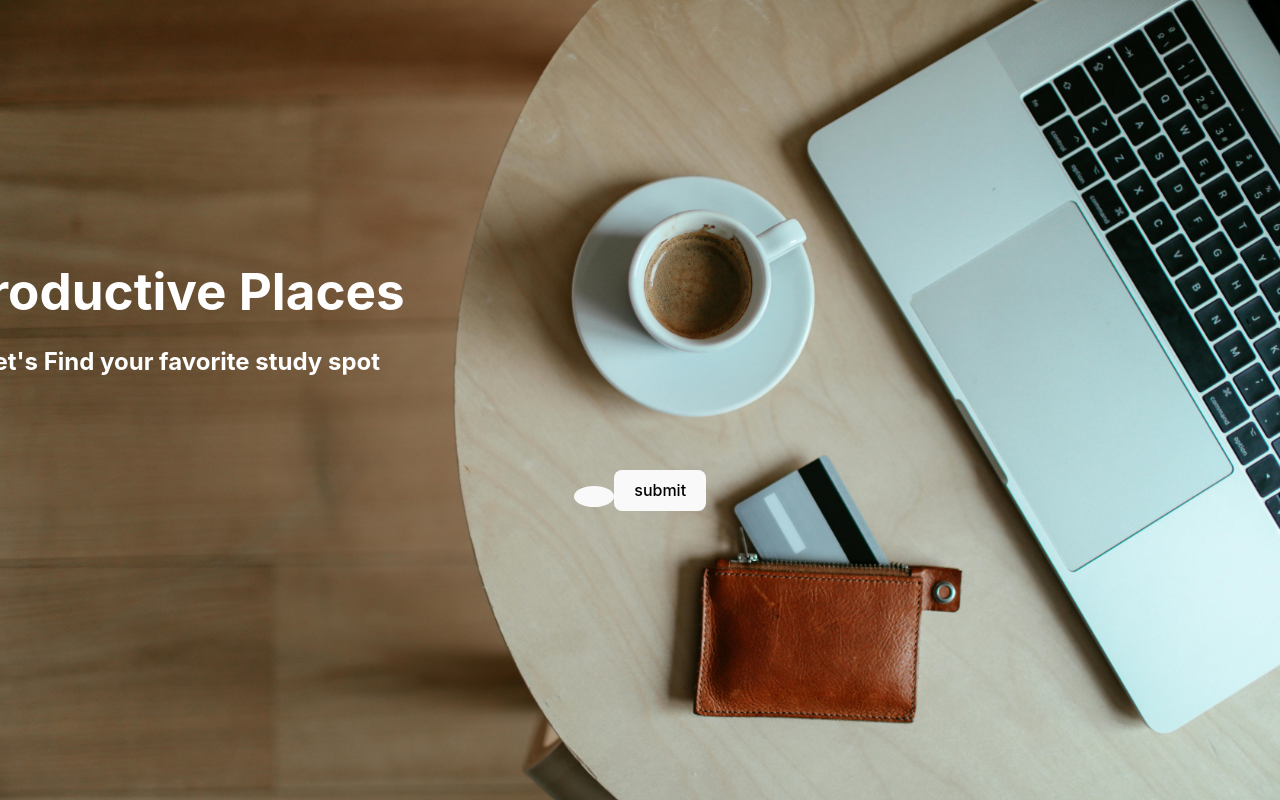
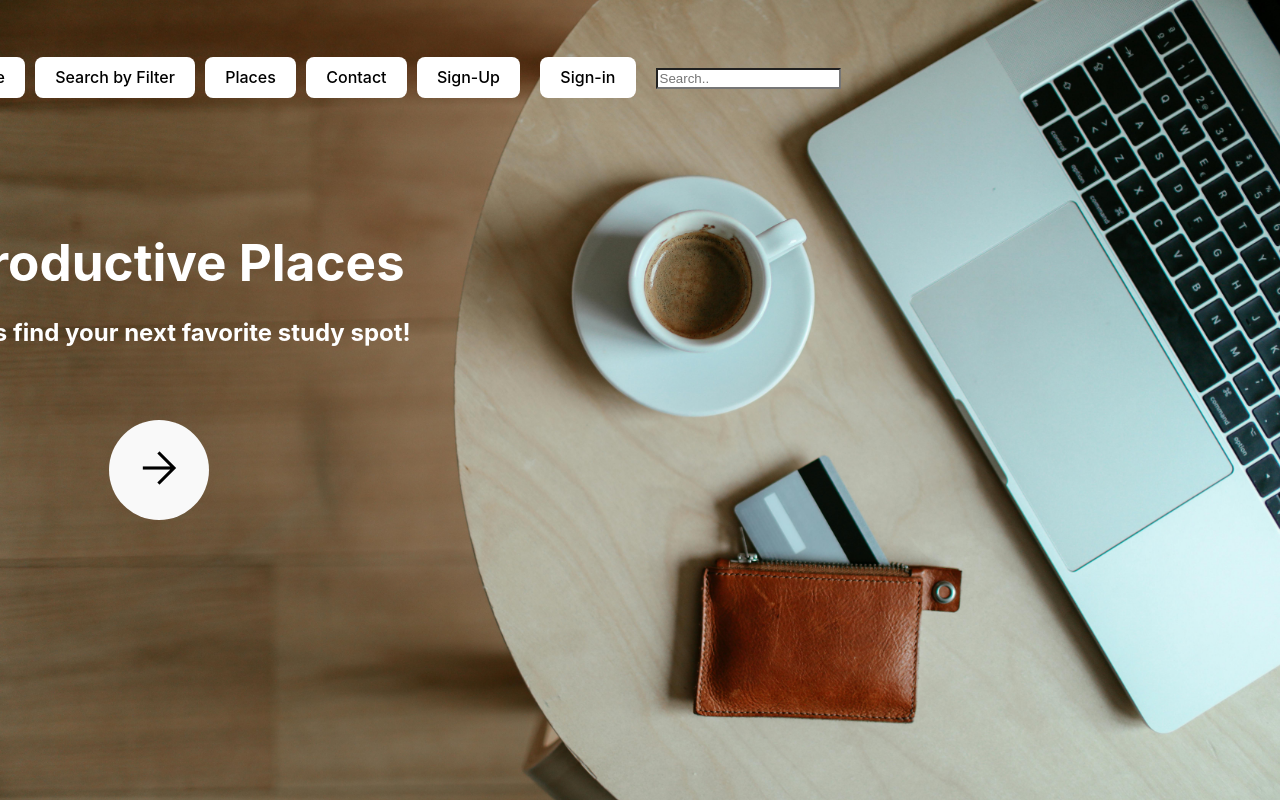
Before and after one commit to Christian-Mirt/S25-Gold, a React (Vite) app in the folder productive-places/: page / in a window 1280 px wide. Built offline with nearby package versions, Linux system fonts and the light colour scheme.

Commit message:
Styled home page

```diff
--- a/productive-places/index.html
+++ b/productive-places/index.html
@@ -3,6 +3,7 @@
   <head>
     <meta charset="UTF-8" />
     <meta name="viewport" content="width=device-width, initial-scale=1.0" />
+    <link rel="stylesheet" href="https://fonts.googleapis.com/css2?family=Material+Symbols+Outlined:opsz,wght,FILL,GRAD@20..48,100..700,0..1,-50..200&icon_names=arrow_forward" />
     <title>Productive Places</title>
   </head>
   <body>
--- a/productive-places/src/HomePage.css
+++ b/productive-places/src/HomePage.css
@@ -9,6 +9,56 @@
   }
 
   .nextBttn{
-    color: white;
+    color:white;
     border-radius: 50%;
+    width: 100px;
+    height: 100px;
+    transform: translate(-70px, -20px);
   }
+
+.material-symbols-outlined {
+  color: black;
+  font-size: 50px;
+}
+
+.homeBttn{
+  background-color: white;
+  color: black;
+  transform: translate(-340px, -430px);
+}
+
+.searchingBttn{
+  background-color: white;
+  color: black;
+  transform: translate(-330px, -430px);
+}
+
+.placesBttn{
+  background-color: white;
+  color: black;
+  transform: translate(-320px, -430px);
+}
+
+.contactBttn{
+  background-color: white;
+  color: black;
+  transform: translate(-310px, -430px);
+}
+
+.signUpBttn{
+  background-color: white;
+  color: black;
+  transform: translate(-300px, -430px);
+}
+
+.signInBttn{
+  background-color: white;
+  color: black;
+  transform: translate(-280px, -430px);
+}
+
+.searchBttntwo{
+  background-color: white;
+  color: black;
+  transform: translate(-260px, -430px);
+}
--- a/productive-places/src/HomePage.jsx
+++ b/productive-places/src/HomePage.jsx
@@ -1,7 +1,6 @@
 import React from 'react';
 import './HomePage.css'
 import { useNavigate } from 'react-router-dom';
-
 
 function HomePage() {
   const navigate = useNavigate();
@@ -9,9 +8,17 @@ function HomePage() {
   return(
     <div>
       <h1 className = "title">Productive Places</h1>
-      <h2 className = "caption">Let's Find your favorite study spot</h2>
-      <button className="nextBttn"></button>
-      <button onClick = {() => {navigate("/signup")}}>submit</button>
+      <h2 className = "caption">Let's find your next favorite study spot!</h2>
+      <button className="nextBttn">
+        <span class="material-symbols-outlined">arrow_forward</span>
+      </button>
+      <button onClick = {() => {navigate("/signup")}} className = "homeBttn">Home</button>
+      <button className = "searchingBttn">Search by Filter</button>
+      <button className = "placesBttn">Places</button>
+      <button className = "contactBttn">Contact</button>
+      <button className = "signUpBttn">Sign-Up</button>
+      <button className = "signInBttn">Sign-in</button>
+      <input type="text" placeholder="Search.." class = "searchBttntwo"></input>
     </div>
   )
 }
--- a/productive-places/src/SignUp.jsx
+++ b/productive-places/src/SignUp.jsx
@@ -24,7 +24,7 @@ function SignUp(){
               <a href = "#" class = "forgot">Forgot Password?</a>
             </form>
           </div>
-          <h2 className = "subtitle">Let's Find your favorite study spot</h2>
+          <h2 className = "subtitle">Let's find your next favorite study spot!</h2>
           <div className="card">
             <button type = "submit" className = "signBttn">Sign Up</button>
           </div>
```
